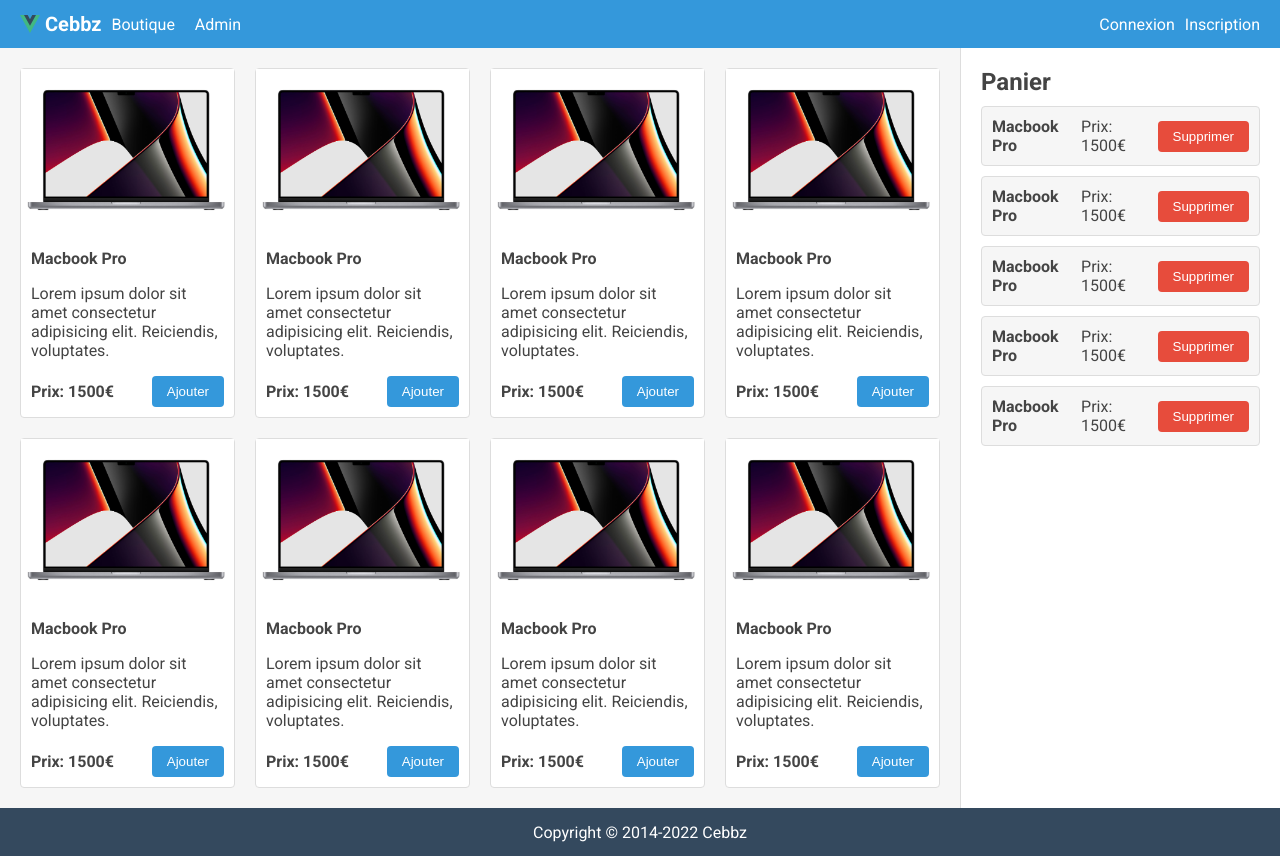
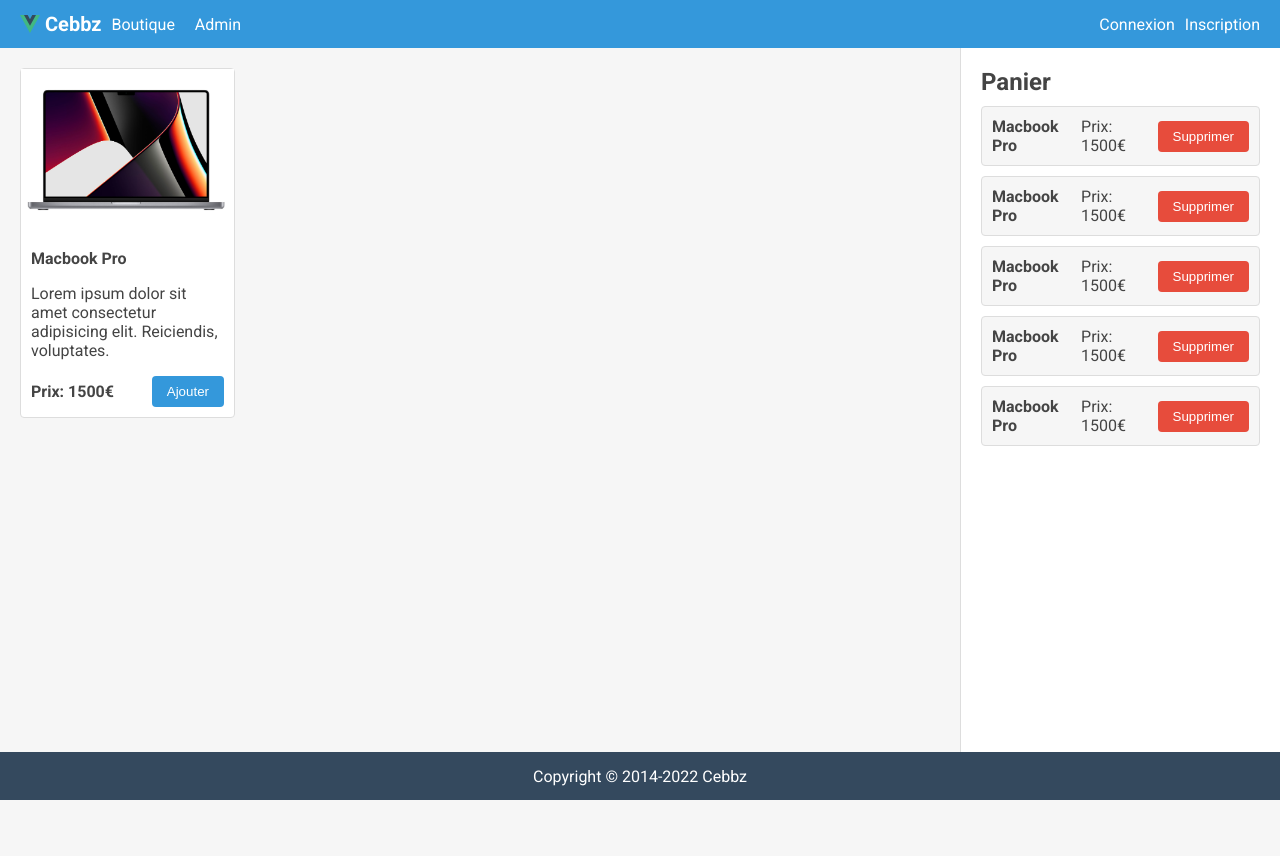
Before and after one commit to cebbz/boutique-front, a Vue app: page / in a window 1280 px wide. After the commit the page ends 800 px from the top, so only its background shows below. Built offline with nearby package versions, Linux system fonts and the light colour scheme; a web font is replaced by a local one.

Commit message:
Setting up of DATA and setting up of props. Creation of the product interface.

```diff
--- a/src/App.vue
+++ b/src/App.vue
@@ -3,13 +3,18 @@
 import TheFooter from './components/Footer.vue';
 import Shop from './components/Shop/Shop.vue';
 import Cart from './components/Cart/Cart.vue';
+import data from './data/product';
+import { reactive } from 'vue';
+import type { ProductInterface } from './interfaces/product.interface';
+
+const products = reactive<ProductInterface[]>(data);
 
 </script>
 
 <template>
     <div class="app-container">
         <TheHeader class="header" />
-        <Shop class="shop" />
+        <Shop :products="products" class="shop" />
         <Cart class="cart" />
         <TheFooter class="footer" />
     </div>
--- a/src/components/Shop/Shop.vue
+++ b/src/components/Shop/Shop.vue
@@ -1,12 +1,17 @@
 <template>
     <div>
-        <ShopProductList />
+        <ShopProductList :products="products" />
     </div>
 </template>
 
 <script setup lang="ts">
 import ShopProductList from './ShopProductList.vue';
 import ShopProduct from './ShopProduct.vue';
+import type { ProductInterface } from '@/interfaces/product.interface';
+
+defineProps<{
+    products: ProductInterface[];
+}>()
 </script>
 
 <style lang="scss" scoped>
--- a/src/components/Shop/ShopProduct.vue
+++ b/src/components/Shop/ShopProduct.vue
@@ -1,18 +1,22 @@
 <template>
     <div class="product d-flex flex-column">
-        <div class="product-image"></div>
+        <div class="product-image" :style="{ backgroundImage: `url(${product.image})` }"></div>
         <div class="p-10 d-flex flex-column">
-            <h4>Macbook Pro</h4>
-            <p>Lorem ipsum dolor sit amet consectetur adipisicing elit. Reiciendis, voluptates.</p>
+            <h4>{{ product.title }}</h4>
+            <p>{{ product.description }}</p>
             <div class="d-flex flex-row align-items-center">
-                <strong class="flex-fill">Prix: 1500€</strong>
+                <strong class="flex-fill">Prix: {{ product.price }}€</strong>
                 <button class="btn btn-primary">Ajouter</button>
             </div>
         </div>
     </div>
 </template>
 
-<script setup lang="ts">
+<script setup lang="ts">import type { ProductInterface } from '@/interfaces/product.interface';
+
+defineProps<{
+    product: ProductInterface;
+}>()
 </script>
 
 <style lang="scss" scoped>
@@ -24,7 +28,6 @@
     &-image {
         border-top-right-radius: (--border-radius);
         border-top-left-radius: (--border-radius);
-        background-image: url(../../assets/mbp.PNG);
         height: 250px;
         background-size: cover;
         background-position: center;
--- a/src/components/Shop/ShopProductList.vue
+++ b/src/components/Shop/ShopProductList.vue
@@ -1,18 +1,16 @@
 <template>
     <div class="grid p-20">
-        <ShopProduct />
-        <ShopProduct />
-        <ShopProduct />
-        <ShopProduct />
-        <ShopProduct />
-        <ShopProduct />
-        <ShopProduct />
-        <ShopProduct />
+        <ShopProduct v-for="product of products" :product="product" />
     </div>
 </template>
 
 <script setup lang="ts">
+import type { ProductInterface } from '@/interfaces/product.interface';
 import ShopProduct from './ShopProduct.vue';
+
+defineProps<{
+    products: ProductInterface[];
+}>()
 </script>
 
 <style lang="scss" scoped>
--- /dev/null
+++ b/src/data/product.ts
@@ -0,0 +1,8 @@
+export default [
+    {
+        image: 'src/assets/images/mbp.PNG',
+        description: 'Lorem ipsum dolor sit amet consectetur adipisicing elit. Reiciendis, voluptates.',
+        title: 'Macbook Pro',
+        price: 1500
+    }
+]
--- /dev/null
+++ b/src/interfaces/product.interface.ts
@@ -0,0 +1,6 @@
+export interface ProductInterface {
+    title: string;
+    image: string;
+    price: number;
+    description: string;
+}
```
Also changed, not shown: src/assets/images/mbp.PNG (renamed from src/assets/mbp.PNG).
